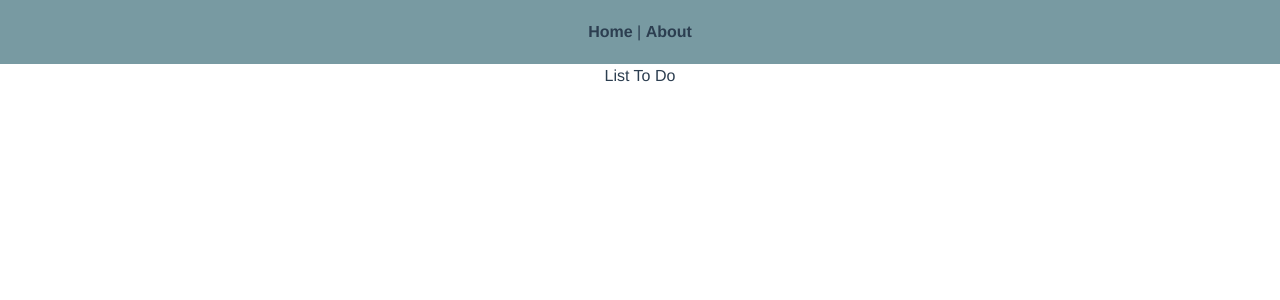
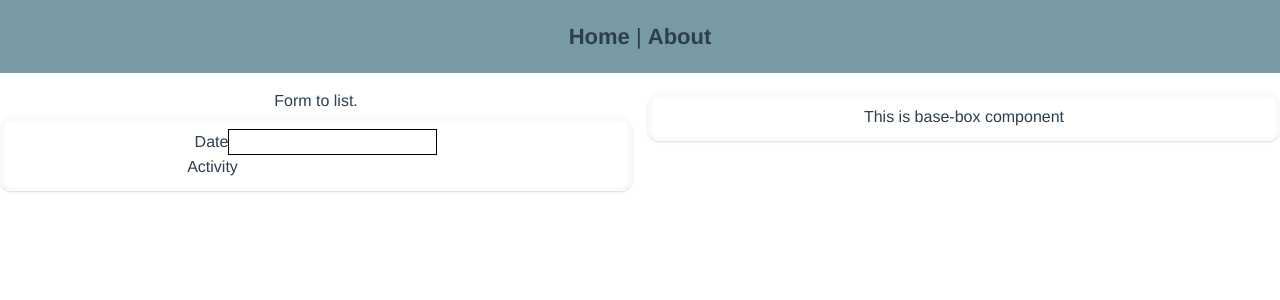
Before and after one commit to Niraphon22/INT203_62130500045_Groupwork_SPA, a Vue app: page /listtodo in a window 1280 px wide. Shown: the top 300 px of the page. Built offline with nearby package versions, Linux system fonts and the light colour scheme.

Commit message:
[UPDATE] 62130500045 BaseBox complete 50%

```diff
--- a/src/App.vue
+++ b/src/App.vue
@@ -18,6 +18,7 @@
 
 #nav {
   padding: 20px;
+  font-size: 22px;
 }
 
 #nav a {
--- /dev/null
+++ b/src/components/BaseBox.vue
@@ -0,0 +1,4 @@
+<template>
+  <div class="box-border border-4 border-gray-50 rounded-xl shadow p-2 my-1">
+    <slot></slot></div
+></template>
--- a/src/views/Home.vue
+++ b/src/views/Home.vue
@@ -1,27 +1,28 @@
 <template>
-  <div class="flex flex-col items-center justify-center bg-gray-50">
-    <img alt="logo" src="../assets/logo.png" class="mt-14">
-    <h2 class="text-3xl text-gray-900">Welcome to Time Manage!</h2>
+  <div class="h-screen w-screen mx-auto flex flex-col items-center justify-center bg-gray-500">
+    <div>
+      <img alt="logo" src="../assets/logo.png" >
+      <h2 class="text-3xl text-gray-900">Welcome to Time Manage!</h2>
+    </div>
     <div class="mt-4">
-    <router-link to="/listtodo">
+      <router-link to="/listtodo">
       <base-button
         buttonLabel="Get Start"
         buttonColor="bg-favyellow"
         textColor="text-gray-900"
         class="text-xl"/>
-    </router-link>
+      </router-link>
     </div>
   </div>
 </template>
 
+
 <script>
 // @ is an alias to /src
-import BaseButton from "../components/BaseButton";
 
 export default {
   name: 'Home',
   components: {
-    BaseButton
 
   }
 }
--- a/src/views/ListToDo.vue
+++ b/src/views/ListToDo.vue
@@ -1,5 +1,51 @@
 <template>
-    <div>
-        <p> List To Do </p>
+    <div class="flex flex-row justify-around space-x-4">
+        <div class="flex flex-col w-1/2 mt-4">
+            <h2 class="heading">
+                Form to list.
+            </h2>
+            <base-box>
+            <div class="flex flex-col justify-start">
+                <div>
+              <label class="label" for="name">Date</label>
+
+              <input
+                class="input border border-black"
+                id="name"
+                type="text"
+              />
+              </div>
+              <div>
+              <label class="label" for="activity">Activity</label>
+
+              <input
+                class="input"
+                id="activity"
+                type="text"
+            />
+            </div>
+            </div>
+            </base-box>
+
+        </div>
+
+        <div class="w-1/2 mt-4">
+            <base-box>
+                <h1>This is base-box component</h1>
+            </base-box>
+
+        </div>
     </div>
 </template>
+
+<script>
+// @ is an alias to /src
+import BaseBox from "../components/BaseBox";
+
+export default {
+  name: 'ListToDo',
+  components: {
+    BaseBox
+  }
+}
+</script>
```
Also changed, not shown: src/assets/logo.png, src/components/BaseBlock.vue (deleted).
